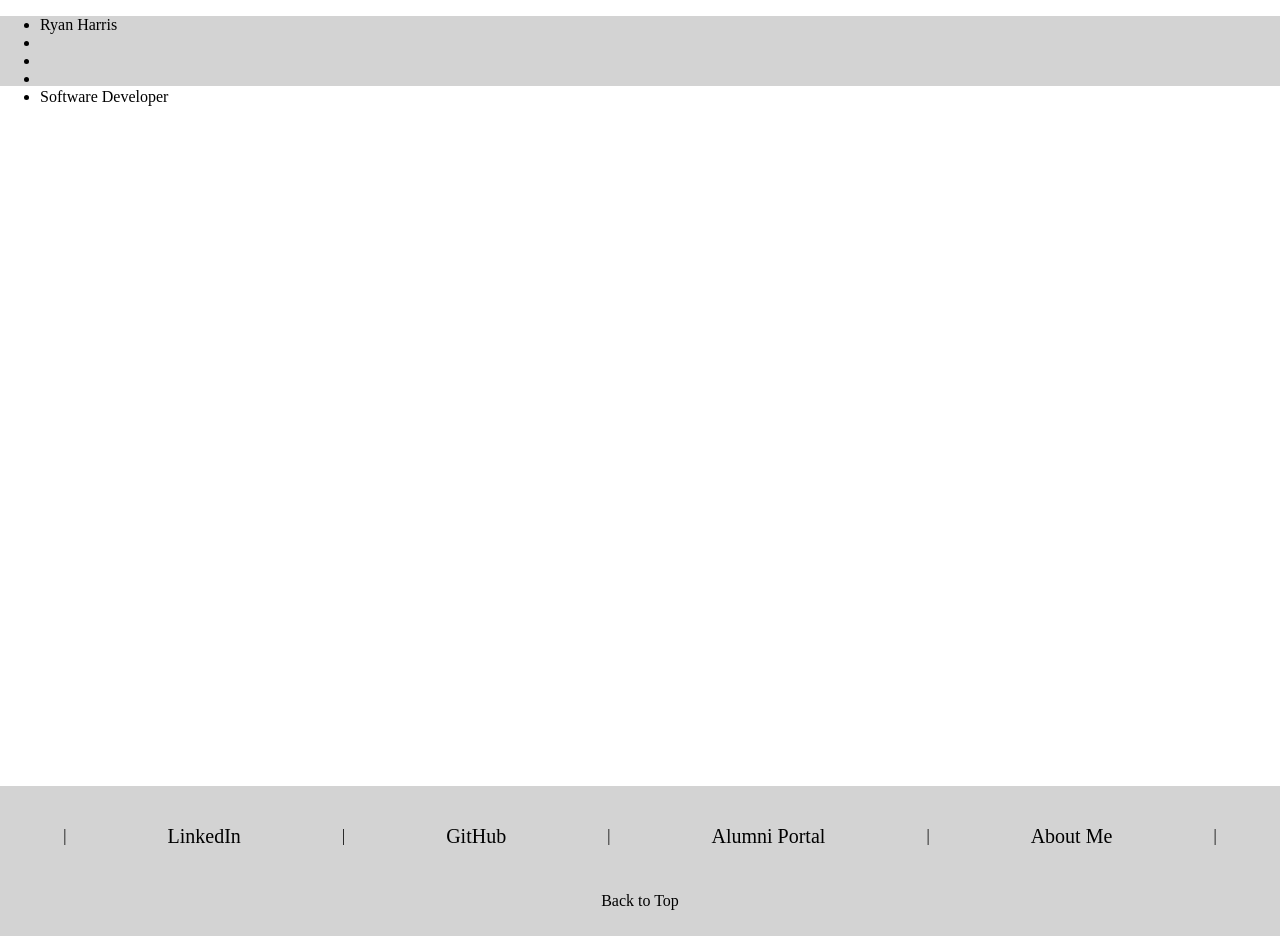
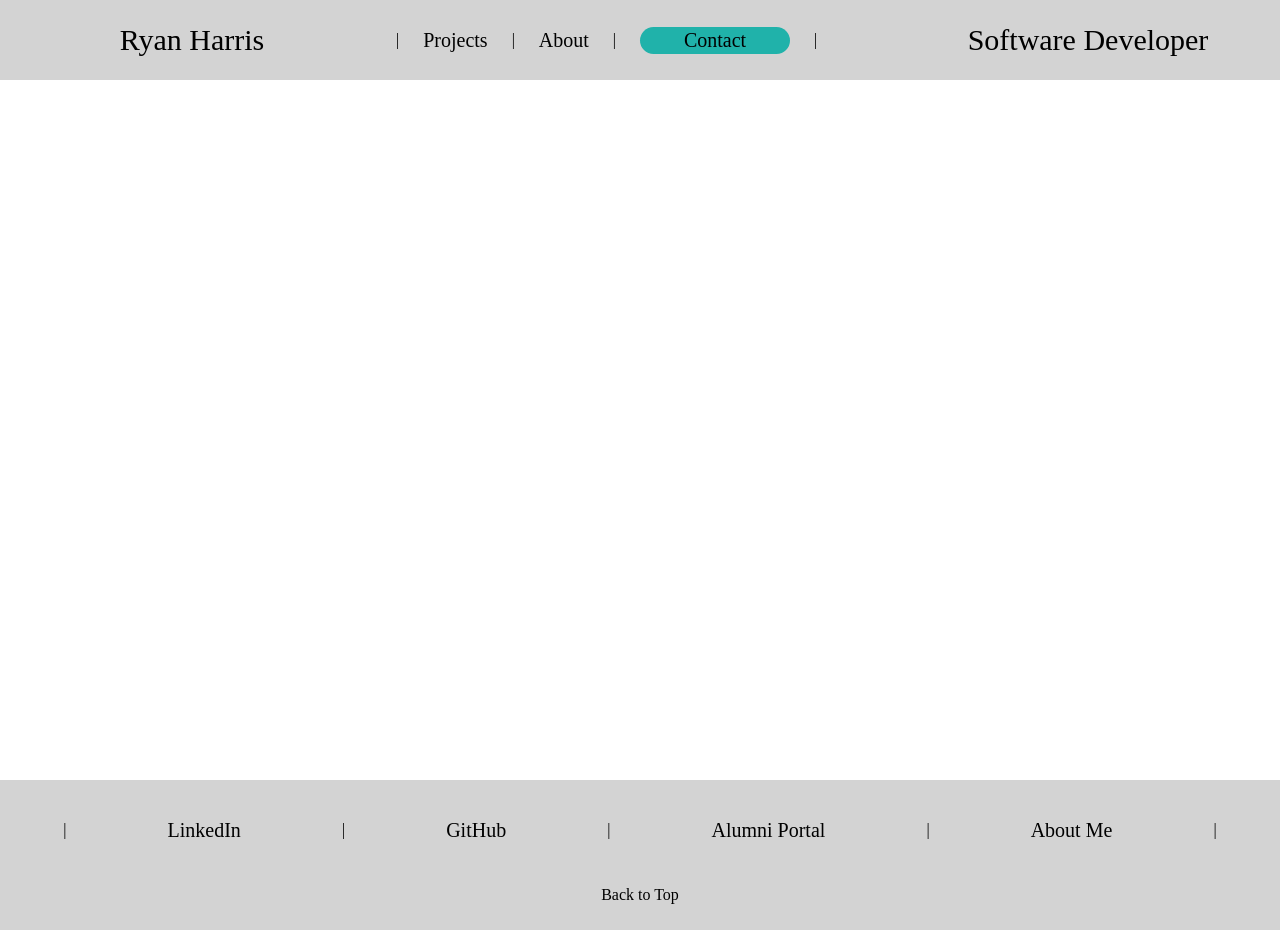
Before and after one commit to ryant67/pers-site, a React (Create React App) app: page /test in a window 1280 px wide. Built offline with nearby package versions, Linux system fonts and the light colour scheme; what miragejs would draw is missing.

Commit message:
navbar organized

```diff
--- a/src/Components/Navbar.js
+++ b/src/Components/Navbar.js
@@ -5,6 +5,7 @@ import { useEffect, useState } from 'react';
 export default function Navbar() {
 
   const [dropStatus, setDropStatus] = useState(false);
+  const [contactStatus, setContactStatus] = useState(false);
 
   const handleDropdown = (e) => {
     e.preventDefault()
@@ -15,21 +16,41 @@ export default function Navbar() {
     }
   }
 
+  const handleContact = (e) => {
+    e.preventDefault()
+    if (contactStatus === false) {
+      setContactStatus(true)
+    } else {
+      setContactStatus(false)
+    }
+  }
+
   return (
     <div>
       <div id='nav_view'>
         <div
           id='top'
           style={{height: '0', width: '0'}}></div>
-        <div id='nav_dropdown'>
-          <ul>
-            <li>Ryan Harris</li>
-            <li></li>
-            <li></li>
-            <li></li>
-            <li>Software Developer</li>
-          </ul>
-        </div>
+        <div className='nav_title'>Ryan Harris</div>
+        <ul id='nav_list'>
+          <li className='nav_item'> | </li>
+          <li className='nav_item'>
+            <a>Projects</a>
+          </li>
+          <li className='nav_item'> | </li>
+          <li className='nav_item'>
+            <a href='/about'>
+              About
+            </a>
+          </li>
+          <li className='nav_item'> | </li>
+          <li className='nav_item'>
+            <button type='button'>Contact</button>
+          </li>
+          <li className='nav_item'> | </li>
+        </ul>
+        <div className='nav_title'>Software Developer</div>
+
 
 
 
--- a/src/Style/navbar.css
+++ b/src/Style/navbar.css
@@ -1,6 +1,61 @@
 #nav_view {
     background-color: lightgray;
     width: 100%;
-    height: 70px;
+    height: 80px;
     top: 0;
+    display: flex;
+    flex-direction: row;
 }
+
+#nav_list {
+    width: 40%;
+    height: 80px;
+    text-align: center;
+    padding: 0;
+    margin: auto;
+    display: flex;
+    align-items: center;
+}
+
+.nav_item {
+    list-style: none;
+    cursor: default;
+    margin: 0 12px 0 12px;
+}
+
+.nav_item a {
+    text-decoration: none;
+    color: black;
+    font-size: 20px;
+}
+
+.nav_item a:hover {
+    color: lightseagreen;
+    text-decoration: underline;
+    cursor: pointer;
+}
+
+.nav_item button {
+    font-size: 20px;
+    width: 150px;
+    padding: 2px;
+    background-color: lightseagreen;
+    color: black;
+    border: none;
+    border-radius: 25px;
+}
+
+.nav_item button:hover {
+    color: lightseagreen;
+    background-color: black;
+    cursor: pointer;
+}
+
+.nav_title {
+    width: 30%;
+    height: 80px;
+    font-size: 30px;
+    line-height: 80px;
+    text-align: center;
+    cursor: default;
+}
```
